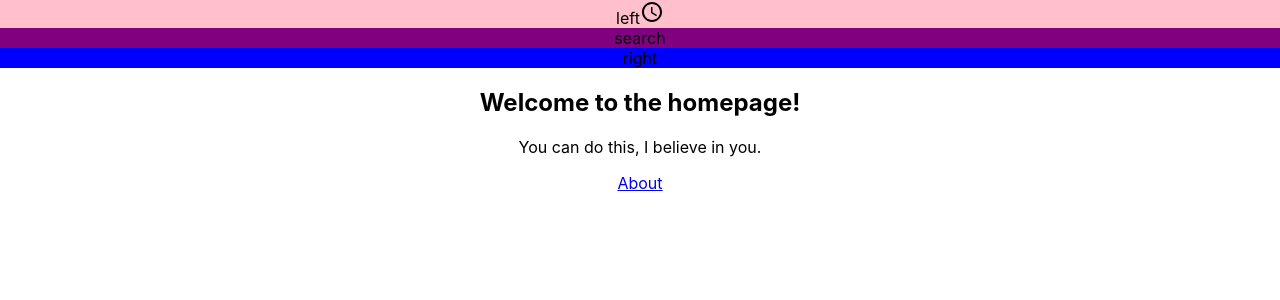
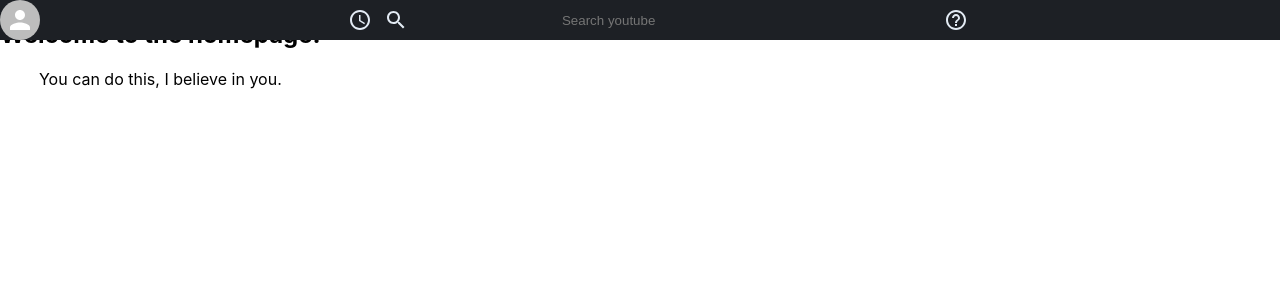
Before and after one commit to f2xiao/slack-clone-react, a React (Create React App) app: page / in a window 1280 px wide. Shown: the top 300 px of the page. Built offline with nearby package versions, Linux system fonts and the light colour scheme.

Commit message:
Add header

```diff
--- a/package.json
+++ b/package.json
@@ -5,6 +5,7 @@
   "dependencies": {
     "@craco/craco": "^7.0.0-alpha.3",
     "@mui/icons-material": "^5.8.0",
+    "@mui/material": "^5.8.0",
     "@mui/styled-engine-sc": "^5.8.0",
     "@reduxjs/toolkit": "^1.8.1",
     "@testing-library/jest-dom": "^5.16.4",
--- a/src/App.js
+++ b/src/App.js
@@ -1,6 +1,7 @@
 import React from 'react';
 import { Routes, Route, Link } from "react-router-dom";
 import './App.css';
+import styled from 'styled-components'
 
 import Header from "./layout/Header.js"
 
@@ -8,9 +9,11 @@ function App() {
   return (
     <div className="App" theme="dark">
       <Header />
+      <AppBody>
       <Routes>
         <Route path="/" element={<Home />} />
       </Routes>
+      </AppBody>
     </div>
   );
 }
@@ -28,3 +31,7 @@ function Home() {
   );
 }
 export default App;
+const AppBody = styled.div`
+  display: flex;
+  height: 100vh;
+`;
--- a/src/layout/Header.js
+++ b/src/layout/Header.js
@@ -1,17 +1,25 @@
 import React from 'react'
 import AccessTimeIcon from '@mui/icons-material/AccessTime';
+import SearchIcon from '@mui/icons-material/Search';
+import HelpOutlineIcon from '@mui/icons-material/HelpOutline';
 import styled from 'styled-components'
-
+import { Avatar } from '@mui/material'
 
 function Header() {
 
   return (
     <HeaderContainer>
-      <HeaderLeft>left
+      <HeaderLeft>
+        <HeaderAvatar />
         <AccessTimeIcon />
       </HeaderLeft>
-      <HeaderSearch>search</HeaderSearch>
-      <HeaderRight>right</HeaderRight>
+      <HeaderSearch>
+      <SearchIcon />
+        <input placeholder='Search youtube'></input>
+      </HeaderSearch>
+      <HeaderRight>
+        <HelpOutlineIcon />
+      </HeaderRight>
   </HeaderContainer>
   )
 }
@@ -19,13 +27,48 @@ function Header() {
 export default Header
 
 const HeaderContainer = styled.div`
-  background: purple
+  background: var(--body-bg);
+  display: flex;
+  color: var(--text-color);
+  position: fixed;
+  justify-content: space-between;
+  top:0;
+  width: 100%;
 `
 const HeaderLeft = styled.div`
-  background: pink
+  flex: 0.3;
+  display: flex;
+  align-items: center;
+  > .MuiSvgIcon-root {
+    margin-left: auto;
+    margin-right: 0.5em
+  }
+`
+const HeaderAvatar = styled(Avatar)`
+  cursor: pointer;
+  :hover{
+    opacity: 0.8;
+  }
 `
 const HeaderSearch = styled.div`
+  display: flex;
+  flex: 0.4;
+  align-items: center;
+  > input{
+    background-color: transparent;
+    border:none;
+    text-align: center;
+    margin-left: 0.5em;
+    min-width:30vw;
+    outline:0;
+    color: var(--text-color);
+  }
 `
 const HeaderRight = styled.div`
-  background: blue
+  flex: 0.3;
+  display: flex;
+  align-items: center;
+  > .MuiSvgIcon-root {
+    margin-left: 2em;
+  }
 `
```
Also changed, not shown: 1 other file (tests, documents, lock files or other folders).
